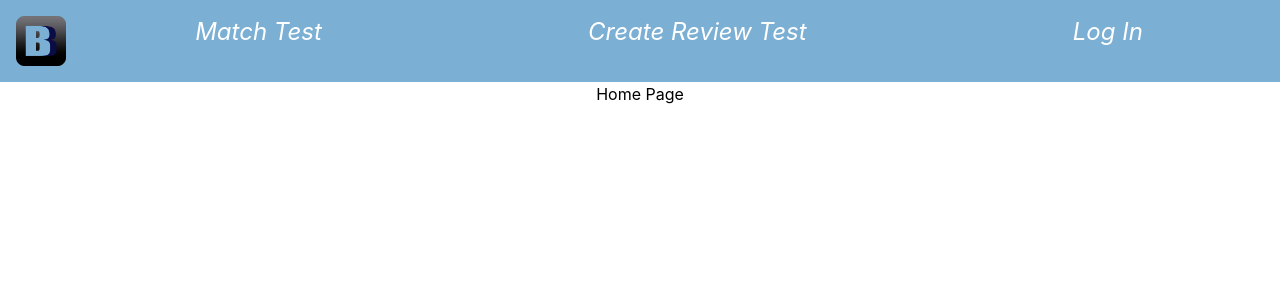
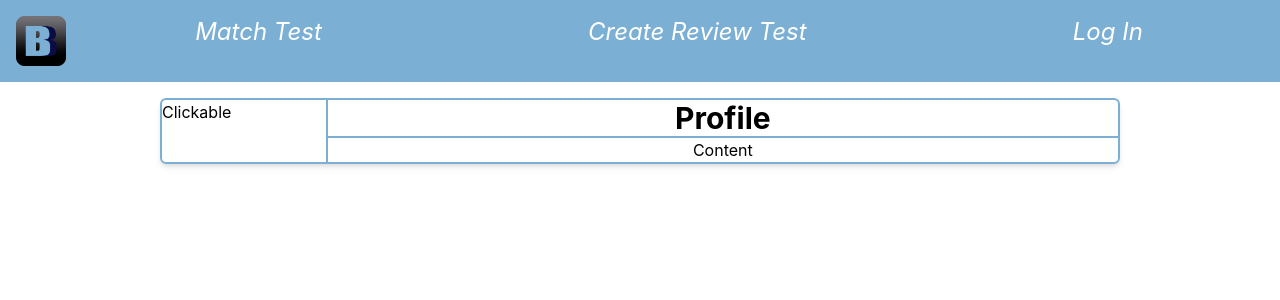
Before and after one commit to 2022-autumn-cos-420/Team-Egg, a React (Create React App) app in the folder client/: page /profile in a window 1280 px wide. Before the commit this address led to /. Shown: the top 300 px of the page. Built offline with nearby package versions, Linux system fonts and the light colour scheme; no server answers.

Commit message:
Fulfilled Tests

```diff
--- a/client/src/pages/ProfilePage.tsx
+++ b/client/src/pages/ProfilePage.tsx
@@ -3,26 +3,33 @@ import React, {useEffect, useState} from 'react';
 import {useNavigate} from "react-router-dom";
 import {auth, db} from "../firebase-config";
 
+export function ProfileTitle(){
+    return <div className="text-3xl font-bold border-b-2 border-crt_BB_lightBlue"
+        data-testid="profileTitleComponent">Profile</div>;
+}
+
+export function ProfileSideBar(){
+    return <div className="flex border-r-2 border-crt_BB_lightBlue w-[200px]"
+        data-testid="profileSidebarComponent">Clickable</div>;
+}
+
+export function ProfileContent(){
+    return <div data-testid="profileContentComponent">Content</div>
+}
+
+
 
 function ProfilePage(){
-    useEffect(() => {
-        if (!auth.currentUser)
-            navigate("/");
-    }, []);
-
-    let navigate = useNavigate();
     return <div className="flex flex-col items-center">
         <div className="flex flex-row mt-4 w-3/4 rounded-md shadow-md items-stretch
             border-2 border-crt_BB_lightBlue">
             {/*Left side of profile component*/}
-            <div className="flex border-r-2 border-crt_BB_lightBlue w-[200px]">
-                Clickable Options
-            </div>
+            <ProfileSideBar />
 
             {/*Right side of profile component*/}
             <div className="w-full">
-                <div className="text-3xl font-bold border-b-2 border-crt_BB_lightBlue">Profile</div>
-                <div>Other Stuff</div>
+                <ProfileTitle />
+                <ProfileContent />
             </div>
         </div>
     </div>;
```
Also changed, not shown: 1 other file (tests, documents, lock files or other folders).
